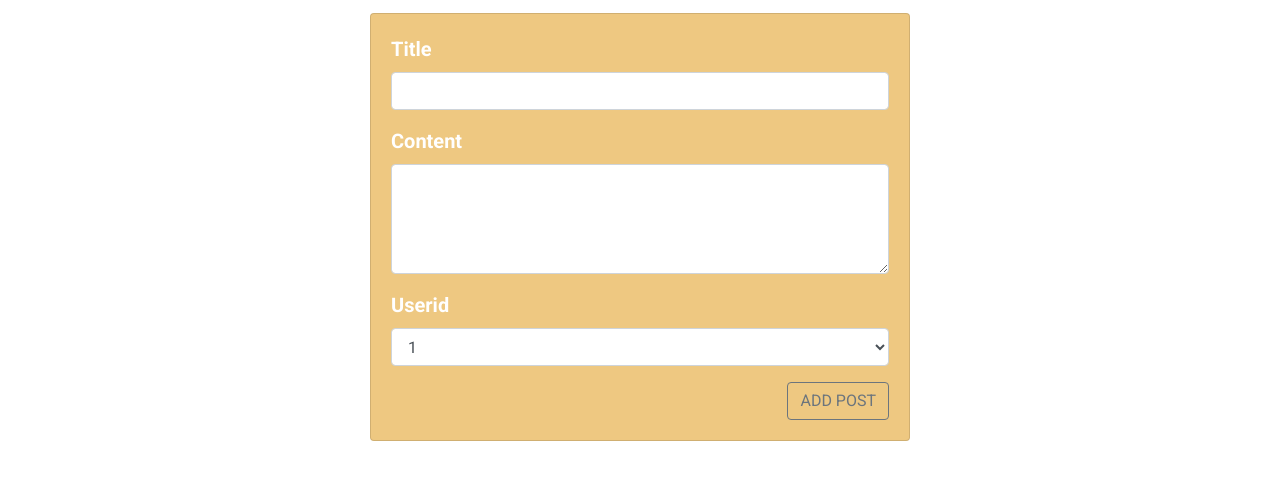
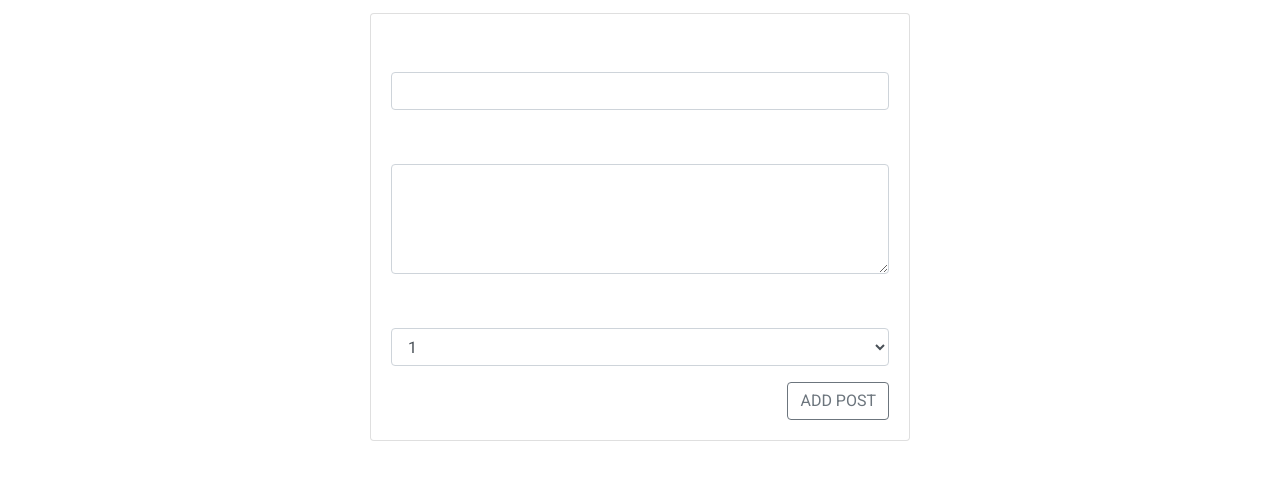
Before and after one commit to gajanankdm/my-crud-xhr, a plain HTML site: page index.html in a window 1280 px wide. Shown: the part 71-550 px from the top of the page. Drawn offline with nearby package versions, Linux system fonts and the light colour scheme; some packages are replaced by stand-ins of ours; no server answers; a script that the page names is missing; a web font is replaced by a local one.

Commit message:
third commit

```diff
--- a/assets/css/style.css
+++ b/assets/css/style.css
@@ -21,7 +21,7 @@
 .card {
     color: white;
     font-size: 20px;
-   background-color: rgb(238, 200, 129);
+   background-color: white;
 
 }
 
```
